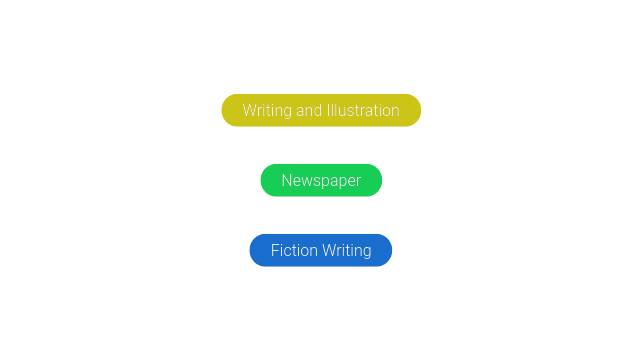
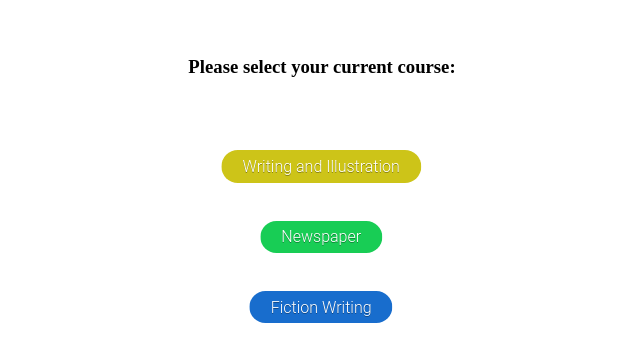
Before and after one commit to JonahPitcher/dsawrite, a plain HTML site: page index.html in a window 1280 px wide. Shown: the part 219-580 px from the top of the page, without its empty margins (318-958 px from the left). Drawn offline with Linux system fonts and the light colour scheme.

Commit message:
Add instructions

```diff
--- a/index.html
+++ b/index.html
@@ -48,6 +48,10 @@ a.button:hover{
 
 <div class="center"><div class="centerelements">
 
+<h3>Please select your current course:</h3>
+
+<br/><br/><br/>
+
 <a href="https://drive.google.com/drive/folders/1O4UxXipj5mOnAULC_ChVijpQFo_HC3Tn" class="button" style="background-color:#cdc418">Writing and Illustration</a>
 
 <br/><br/><br/>
```
